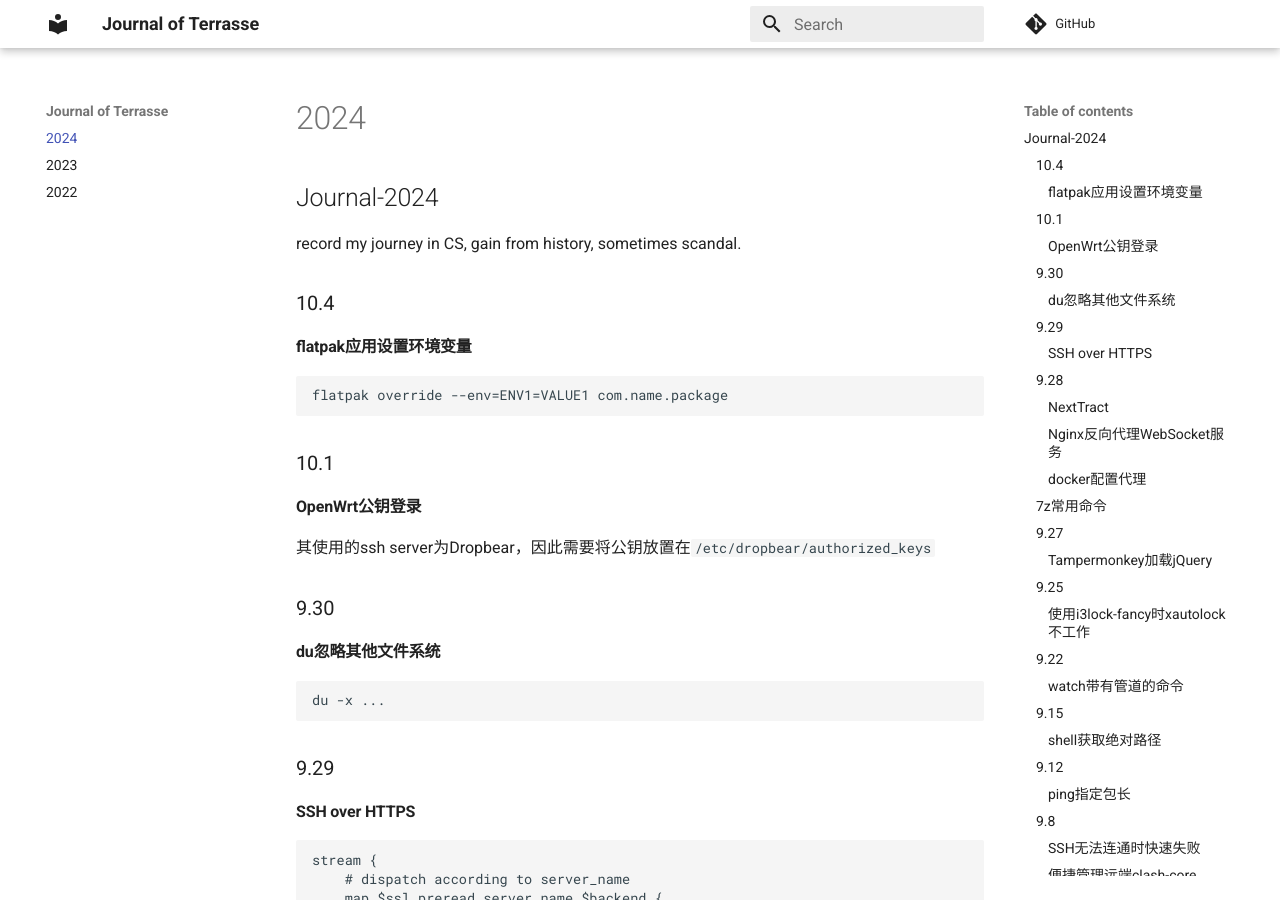
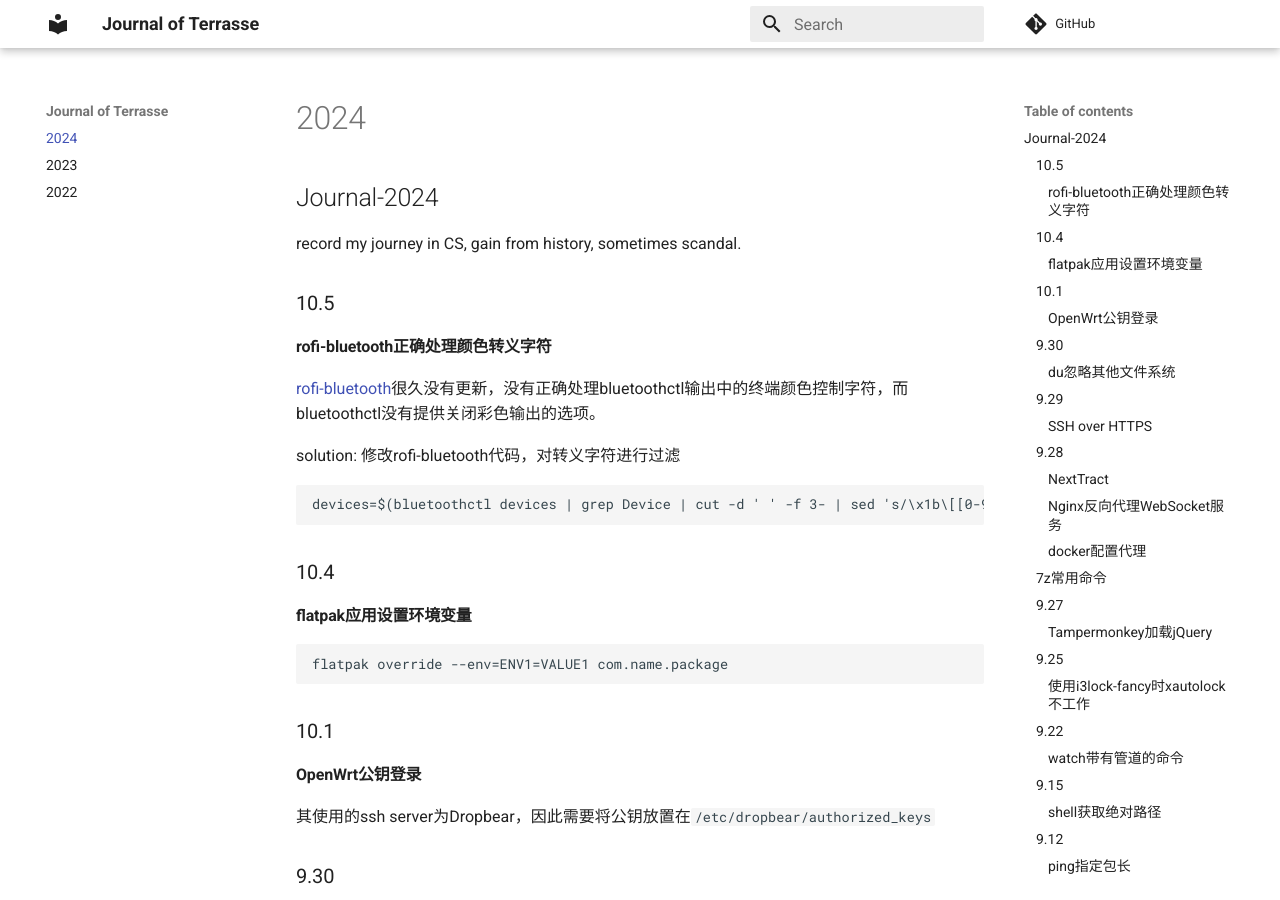
Before and after one commit to Jerry-Terrasse/journal, an MkDocs documentation site: the page built from docs/2024.md, in a window 1280 px wide and 900 px high. Built offline with MkDocs 1.6.1 and Material for MkDocs 9.7.7, drawn with Linux system fonts in a browser that asks for light colours; comment, search, counter and statistics services are not loaded.

Commit message:
update (Sat Oct  5 05:48:36 PM CST 2024)

````diff
--- a/docs/2024.md
+++ b/docs/2024.md
@@ -1,6 +1,18 @@
 ## Journal-2024
 
 record my journey in CS, gain from history, sometimes scandal.
+
+### 10.5
+
+#### rofi-bluetooth正确处理颜色转义字符
+
+[rofi-bluetooth](https://github.com/nickclyde/rofi-bluetooth)很久没有更新，没有正确处理bluetoothctl输出中的终端颜色控制字符，而bluetoothctl没有提供关闭彩色输出的选项。
+
+solution: 修改rofi-bluetooth代码，对转义字符进行过滤
+
+```shell
+devices=$(bluetoothctl devices | grep Device | cut -d ' ' -f 3- | sed 's/\x1b\[[0-9;]*m//g') # 新增sed命令部分
+```
 
 ### 10.4
 
````
